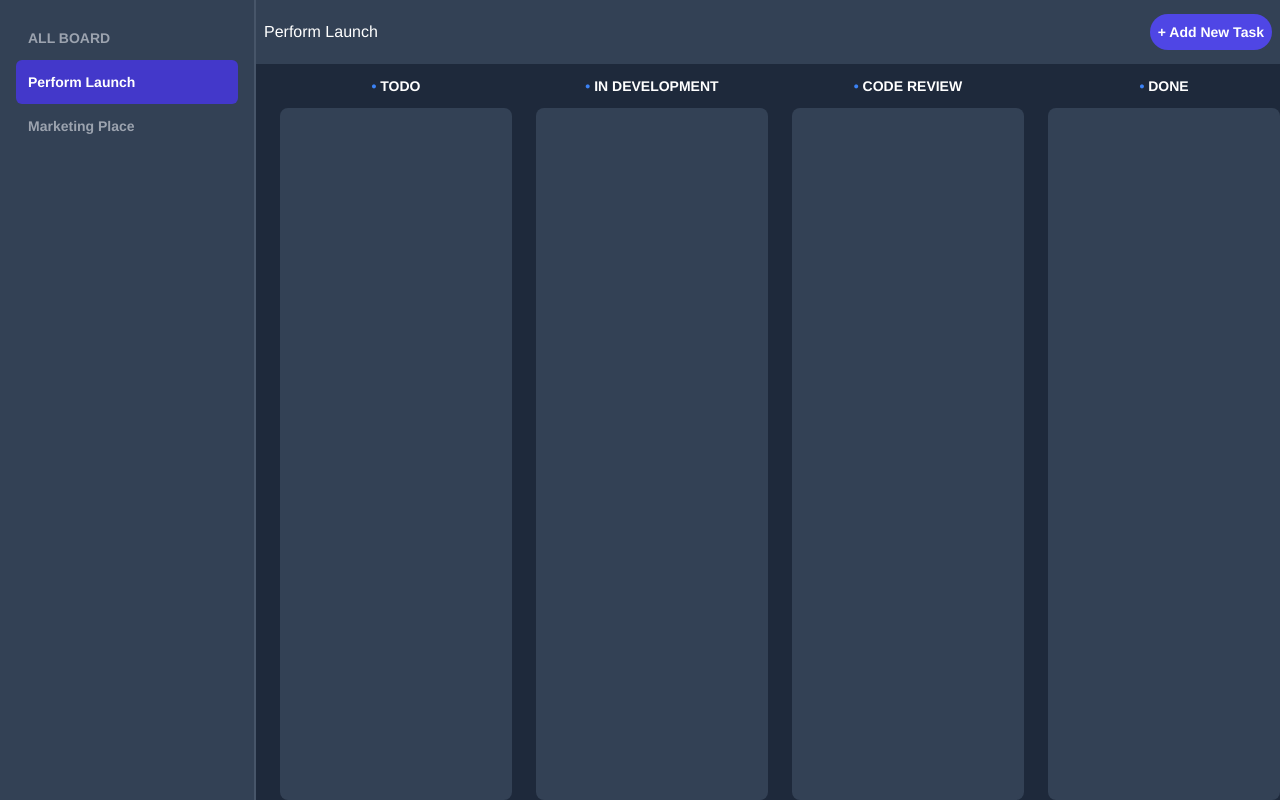
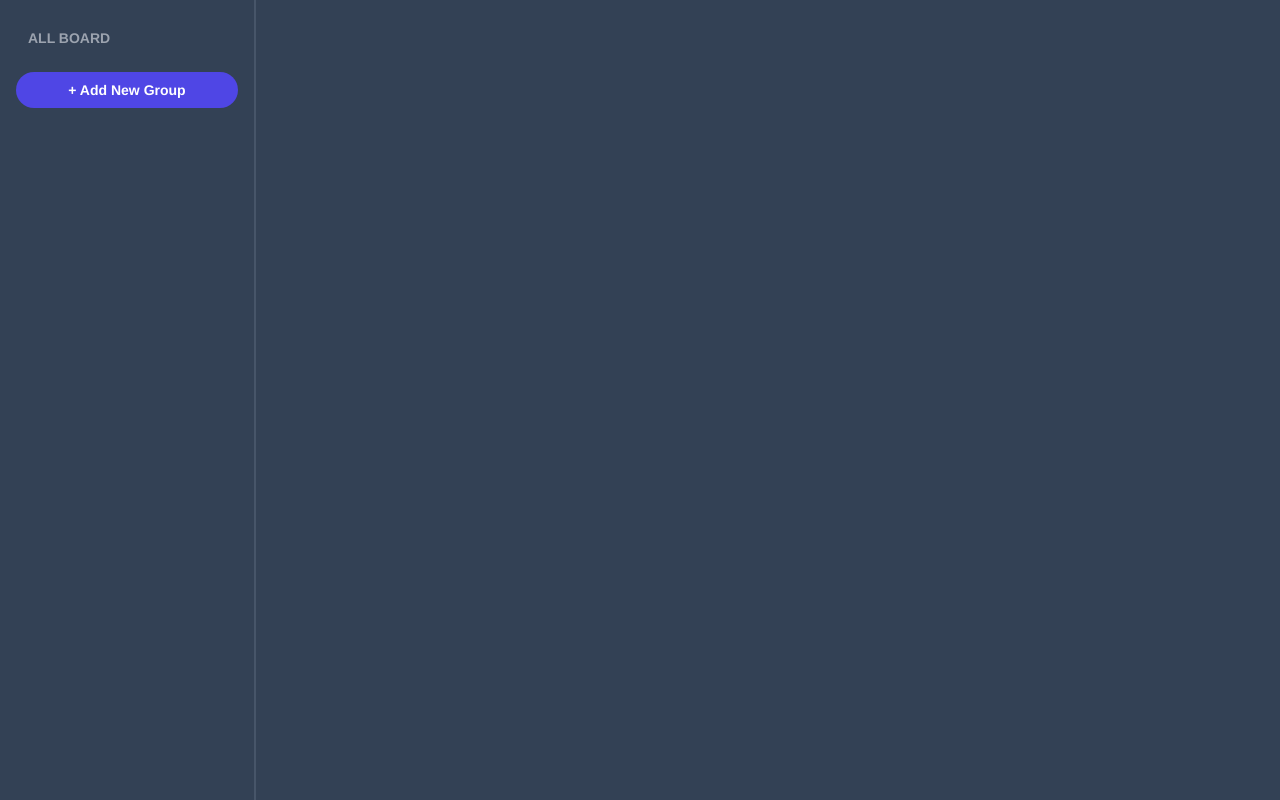
Before and after one commit to thanhnguyentsp/self-learning-project, a Vue app: page /#/kanban/1 in a window 1280 px wide. Built offline with nearby package versions, Linux system fonts and the light colour scheme.

Commit message:
Learn Vuex

```diff
--- a/package.json
+++ b/package.json
@@ -9,7 +9,8 @@
   },
   "dependencies": {
     "vue": "^3.2.25",
-    "vue-router": "4"
+    "vue-router": "4",
+    "vuex": "^4.0.2"
   },
   "devDependencies": {
     "@vitejs/plugin-vue": "^2.3.3",
--- a/src/components/Dashboard.vue
+++ b/src/components/Dashboard.vue
@@ -8,12 +8,13 @@
                 active-class="bg-indigo-700 text-white rounded-md" :to="{
                     name: 'kanban',
                     params: {
-                        id: tab.id
+                        id: group.id
                     }
-                }"  v-for="tab in tabs" :key="tab.id"
+                }"  v-for="group in groups" :key="group.id"
                 class="text-gray-400 capitalize p-3 text-sm font-semibold hover:cursor-pointer block">
-                 {{ tab.name }}
+                 {{ group.name }}
             </router-link>
+            <button @click="store.commit('addGroup')" class="bg-indigo-600 rounded-full text-white w-full p-2 mt-3 hover:bg-indigo-800 text-sm font-semibold">+ Add New Group</button>
         </div>
         <div class="flex-auto">
             <router-view></router-view>
@@ -23,21 +24,15 @@
 
 <script lang="ts" setup>
 import { ref } from 'vue';
+import { computed } from 'vue'
+
+import { useStore } from 'vuex';
 export interface Tab {
     name: string;
     id: number;
 }
-
-const tabs = ref<Tab[]>([
-    {
-        name: 'Perform Launch',
-        id: 1
-    },
-    {
-        name: 'Marketing Place',
-        id: 2
-    }
-]);
+const store = useStore();
+const groups = computed(() => store.state.groups);
 </script>
 
 <style>
--- a/src/components/KanbanBoard.vue
+++ b/src/components/KanbanBoard.vue
@@ -1,24 +1,38 @@
 <template>
-    <div class="h-full bg-slate-800 flex flex-col">
+    <div v-if="group" class="h-full bg-slate-800 flex flex-col">
         <div class="w-full h-16 flex-none flex bg-slate-700 items-center p-2">
-            <div class="text-bg flex-auto text-white">
-                Perform Launch
-            </div>
-            <div>
-                <button class="bg-indigo-600 rounded-full text-white p-2 hover:bg-indigo-800 text-sm font-semibold">+ Add New Task</button>
+            <div  class="font-semibold text-bg flex-auto text-white">
+                <input type="text" class="bg-transparent" :value="group.name" @change="store.commit('editGroup', {
+                    id: group?.id,
+                    name: $event.target['value']
+                })">
             </div>
         </div>
         <div class="flex flex-nowrap overflow-x-auto flex-auto">
-            <tasks-col class="w-64 pl-6" name="Todo" color="text-blue-500"></tasks-col>
-            <tasks-col class="w-64 pl-6" name="In Development" color="text-blue-500"></tasks-col>
-            <tasks-col class="w-64 pl-6" name="Code Review" color="text-blue-500"></tasks-col>
-            <tasks-col class="w-64 pl-6" name="Done" color="text-blue-500"></tasks-col>
+            <tasks-col :tasks="item.tasks" @setTask="store.commit('addTask', item.id)" @setName="store.commit('editTicket', {
+                ...item,
+                name: $event
+            })" :key="item.id" v-for="item in tickets" :name="item.name"  class="w-64 ml-6" color="text-blue-500"></tasks-col>
+            <button @click="store.commit('addTicket', group.id)" class="border-dashed w-64 m-2 mt-6 rounded-lg border-slate-700 h-full border-4 flex justify-center items-center text-9xl text-slate-700 hover:border-slate-900 hover:text-slate-900">+</button>
         </div>
     </div>
 </template>
 
 <script setup lang="ts">
+import { computed } from 'vue';
+import { useRoute } from 'vue-router';
+import { useStore } from 'vuex';
+import { State } from '../main';
 import TasksCol from './TasksCol.vue';
+const store = useStore<State>();
+const route = useRoute();
+const groups = computed(() => store.state.groups);
+
+const group = computed(() => groups.value.find(g => g.id === parseInt(route.params.id.toString())));
+const tickets = computed(() => store.state.tickets.filter(ticket => ticket.groupId === group.value.id).map(ticket => ({
+    ...ticket,
+    tasks: store.state.tasks.filter(task => task.groupId === ticket.id)
+})));
 </script>
 
 <style>
--- a/src/components/TasksCol.vue
+++ b/src/components/TasksCol.vue
@@ -1,19 +1,28 @@
 <template>
     <div class="flex flex-col">
         <div class="text-white text-sm text-center justify-center items-center uppercase p-3 font-semibold">
-            <span class="text-bg" :class="props.color">•</span> {{props.name}}
+            <span class="text-bg" :class="props.color">•</span> <input @change="emits('setName', $event.target['value'])" class="bg-transparent border-none active:border-none" type="text" :value="props.name">
         </div>
-        <div class="flex-auto rounded-lg bg-slate-700">
+        <div class="flex-auto flex flex-col rounded-lg bg-slate-700">
+            <div class="m-2 w-auto rounded-lg bg-slate-800 h-32 border-4 flex text-white p-2 border-none" v-for="task in props.tasks" :key="task.id">
+                <textarea :value="task.name" class="bg-transparent" id="" cols="30" rows="10"></textarea>
+            </div>
+            <button @click="emits('setTask')" class="m-2 border-dashed w-auto rounded-lg border-slate-800 h-32 border-4 flex justify-center items-center text-9xl text-slate-800 hover:border-slate-900 hover:text-slate-900">+</button>
+
         </div>
     </div>
 </template>
 
 <script setup lang="ts">
+import { KanbanTask } from "../main";
+
 
 const props = defineProps<{
   name: string;
   color: string;
-}>()
+  tasks: KanbanTask[]
+}>();
+const emits = defineEmits(['setName', 'setTask'])
 
 
 </script>
--- a/src/main.ts
+++ b/src/main.ts
@@ -4,6 +4,7 @@ import { createRouter, createWebHashHistory } from "vue-router";
 import Dashboard from "./components/Dashboard.vue";
 import KanbanBoard from "./components/KanbanBoard.vue";
 import './index.css'
+import { createStore } from "vuex";
 
 // 3. Create the router instance and pass the `routes` option
 // You can pass in additional options here, but let's
@@ -26,10 +27,111 @@ const router = createRouter({
   ], // short for `routes: routes`
 });
 
+export interface Group {
+  id: number;
+  name: string;
+}
+
+export interface KanbanTiket {
+  id: number;
+  name: string;
+  groupId: number;
+}
+
+export interface KanbanTask {
+  id: number;
+  name: string;
+  groupId: number;
+}
+
+export interface State {
+  groups: Group[],
+  tickets: KanbanTiket[],
+  tasks: KanbanTask[],
+}
+
+export const store = createStore<State>({
+  state() {
+    return {
+      groups: [] ,
+      tickets: [],
+      tasks: []
+    }
+  },
+  mutations: {
+    addGroup(state) {
+      state.groups =  [
+        ...state.groups,
+        {
+          name: `New Group ${new Date().getTime()}`,
+          id: new Date().getTime()
+        }
+      ]
+    },
+    editGroup(state, group: {
+      id: number
+    } & Partial<Group>) {
+      state.groups = state.groups.map(item => item.id === group.id ? {
+        ...item,
+        ...group
+      } : item);
+    },
+    removeGroup(state, id: number) {
+      state.groups = state.groups.filter(group => group.id === id)
+    },
+    addTicket(state, groupId: number) {
+      state.tickets =  [
+        ...state.tickets,
+        {
+          name: `New Col ${new Date().getTime()}`,
+          id: new Date().getTime(),
+          groupId
+        }
+      ];
+    },
+    editTicket(state, ticket: {
+      id: number
+    } & Partial<KanbanTiket>) {
+      state.tickets = state.tickets.map(item => item.id === ticket.id ? {
+        ...item,
+        ...ticket
+      } : item);
+    },
+    removeTicket(state, id: number) {
+      state.tickets = state.tickets.filter(ticket => ticket.id === id)
+    },
+    addTask(state, groupId: number) {
+      state.tasks =  [
+        ...state.tasks,
+        {
+          name: `New Task ${new Date().getTime()}`,
+          id: new Date().getTime(),
+          groupId
+        }
+      ];
+    },
+    editTask(state, task: {
+      id: number
+    } & Partial<KanbanTiket>) {
+      state.tasks = state.tasks.map(item => item.id === task.id ? {
+        ...item,
+        ...task
+      } : item);
+    },
+    removeTask(state, id: number) {
+      state.tasks = state.tasks.filter(task => task.id === id)
+    },
+
+  },
+
+})
+
+
 // 5. Create and mount the root instance.
 const app = createApp(App);
 // Make sure to _use_ the router instance to make the
 // whole app router-aware.
 app.use(router);
+app.use(store);
 
 app.mount('#app');
```
Also changed, not shown: 1 other file (tests, documents, lock files or other folders).
